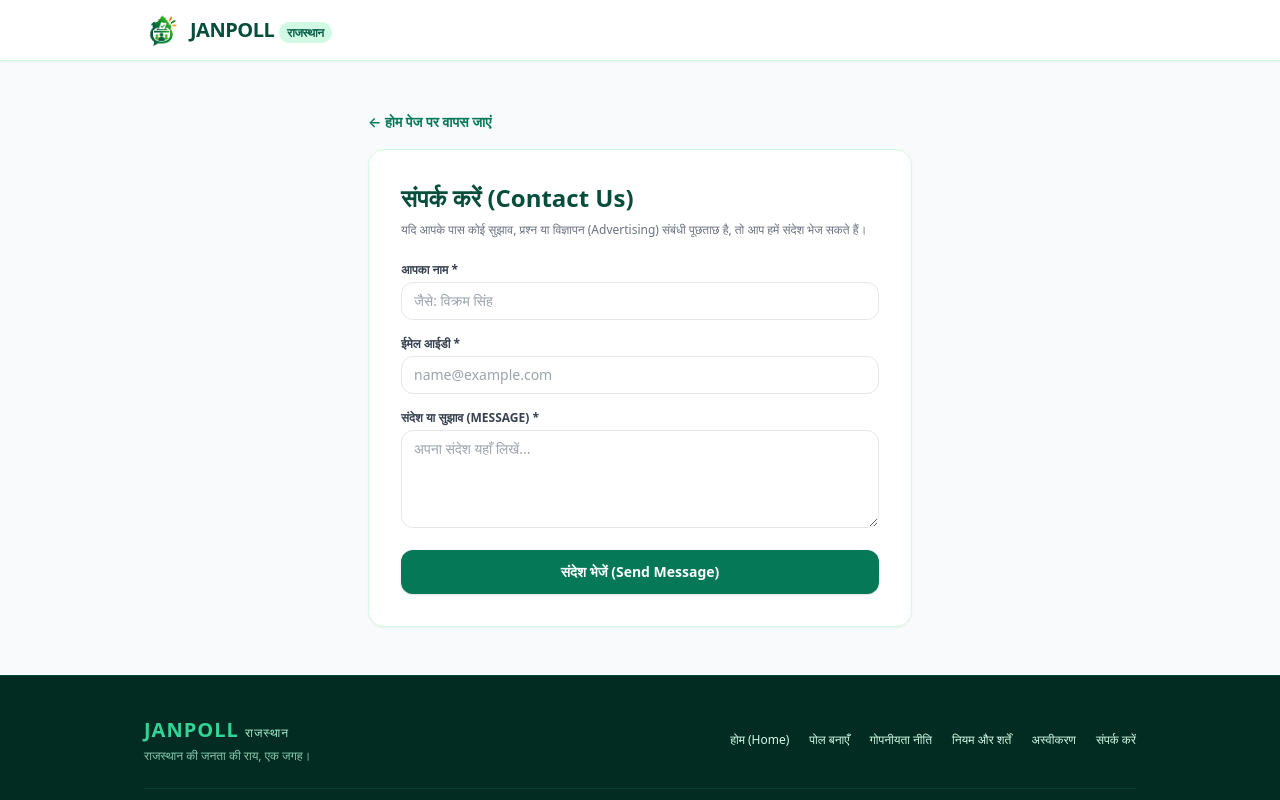
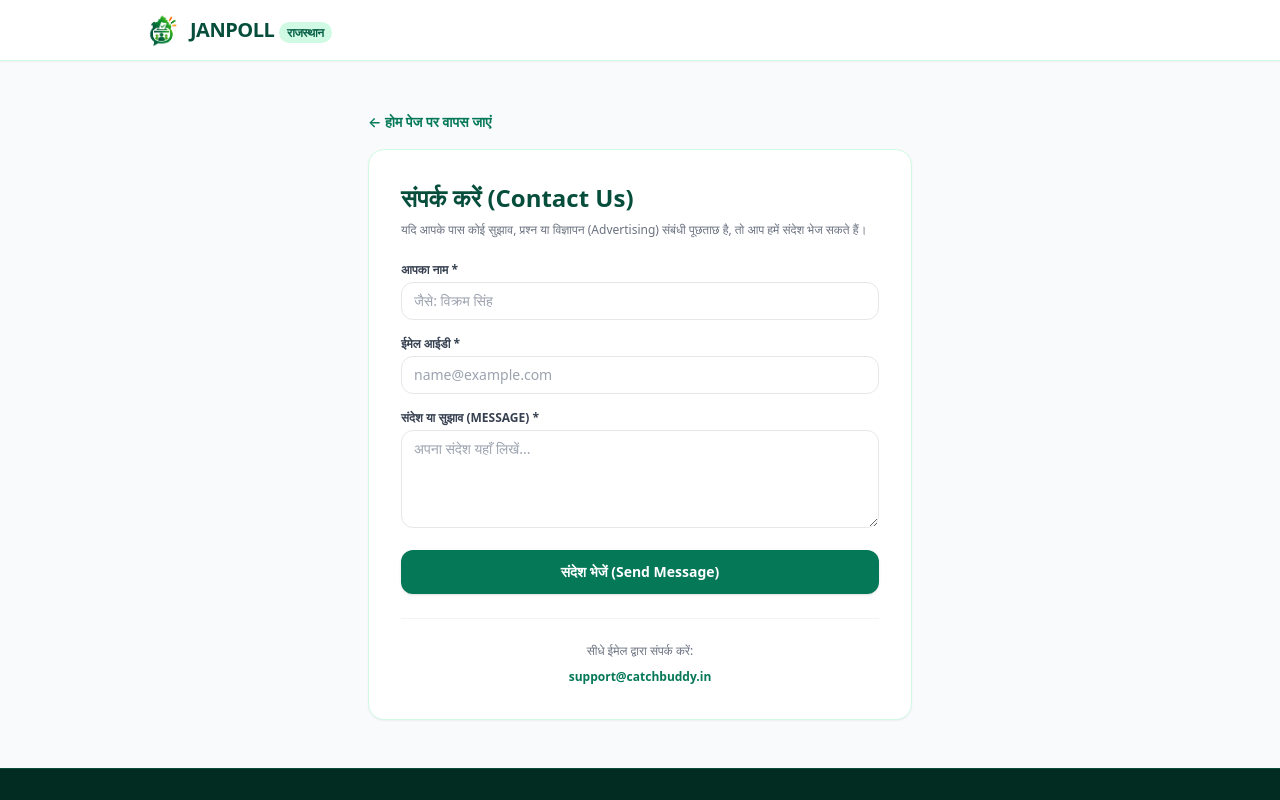
Before and after one commit to aivideo4fun/janpoll, a Next.js app: page /contact in a window 1280 px wide. Shown: the top 800 px of the page. Built offline with nearby package versions, Linux system fonts and the light colour scheme.

Commit message:
Add support email support@catchbuddy.in to contact page and clean home polls

```diff
--- a/src/app/contact/page.tsx
+++ b/src/app/contact/page.tsx
@@ -94,6 +94,14 @@ export default function ContactPage() {
             {loading ? 'भेजा जा रहा है...' : 'संदेश भेजें (Send Message)'}
           </button>
         </form>
+
+        {/* Direct Email Support Section */}
+        <div className="mt-6 pt-6 border-t border-gray-100 text-center">
+          <p className="text-xs text-gray-500 mb-1">सीधे ईमेल द्वारा संपर्क करें:</p>
+          <a href="mailto:support@catchbuddy.in" className="text-xs font-bold text-emerald-700 hover:underline">
+            support@catchbuddy.in
+          </a>
+        </div>
       </div>
     </div>
   );
```
